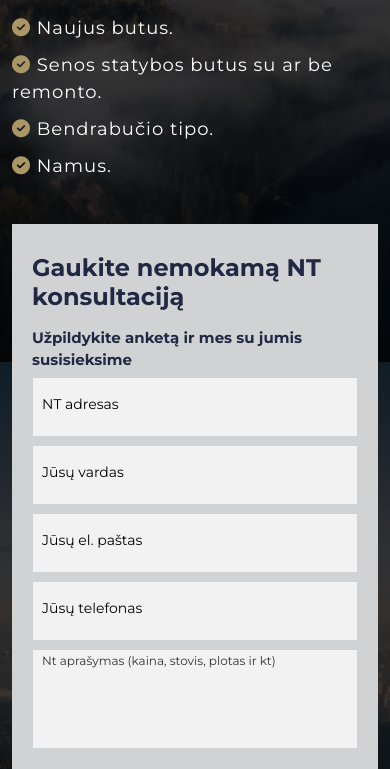
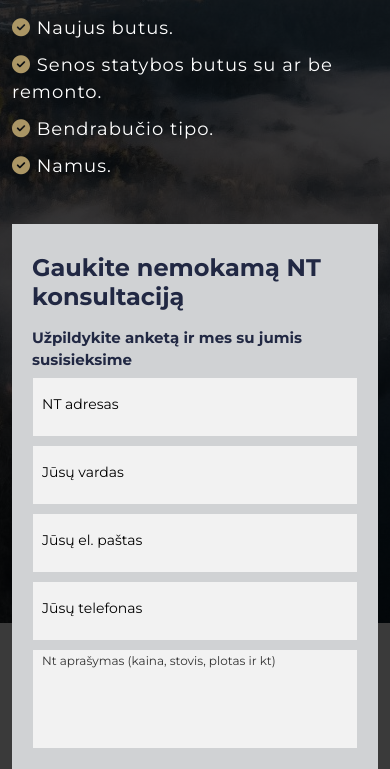
Before and after one commit to tanjilrahman321/realema, a plain HTML site: page index.html in a window 390 px wide. Shown: the part 693-1462 px from the top of the page. Drawn offline with Linux system fonts and the light colour scheme.

Commit message:
Update media.css

```diff
--- a/css/media.css
+++ b/css/media.css
@@ -3,10 +3,13 @@
 
     /* banner start  */
 
-    .banner{
+       .banner{
         padding-top: 30px;
         margin-top: 209px;
+        background-position: top !important;
+        background-size: initial;
     }
+
 
     .banner-content h1 {
         font-size: 24px;
```
